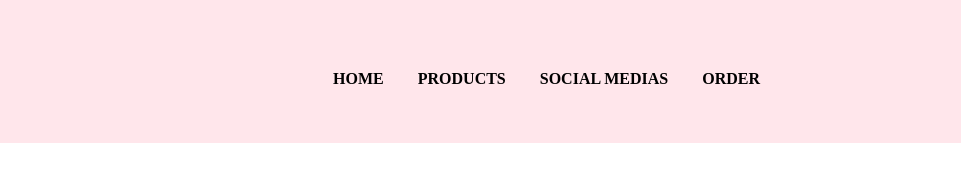
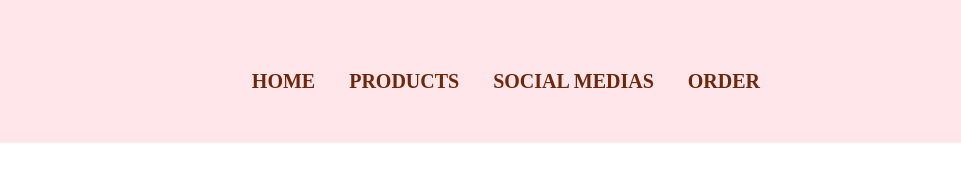
Before and after one commit to LBiancardi/biancardi_projects, a plain HTML site: page main.html in a window 1280 px wide. Shown: the full height of the page, 319-1280 px from the left. Drawn offline with Linux system fonts and the light colour scheme.

Commit message:
Change head font size and color

```diff
--- a/css/main.css
+++ b/css/main.css
@@ -31,6 +31,7 @@ nav li {
 nav a {
     text-decoration: none;
     font-weight: bold;
-    color: black;
+    font-size: 20px;
+    color: rgb(112, 38, 8);
     text-transform: uppercase;
 }
```
